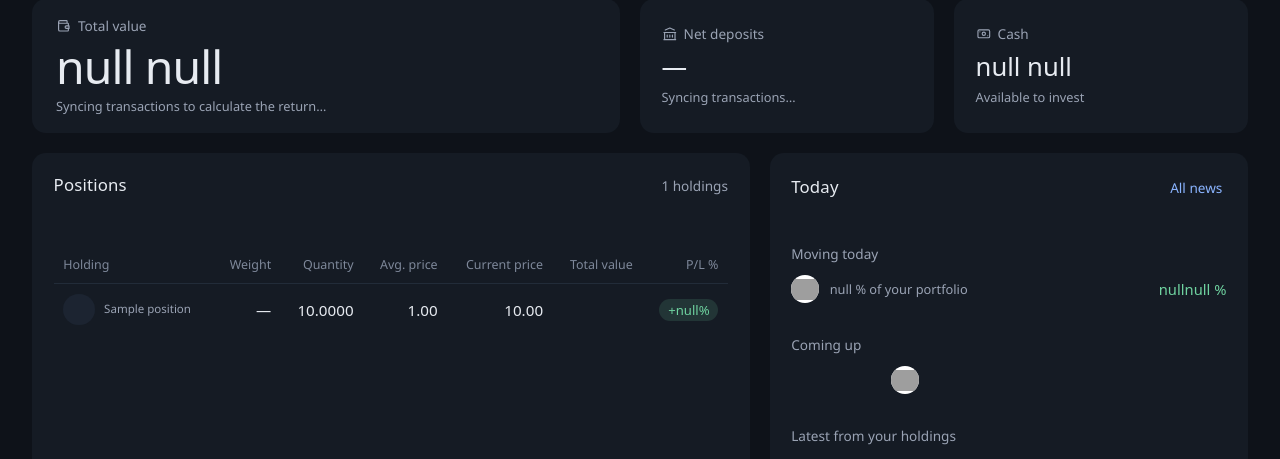
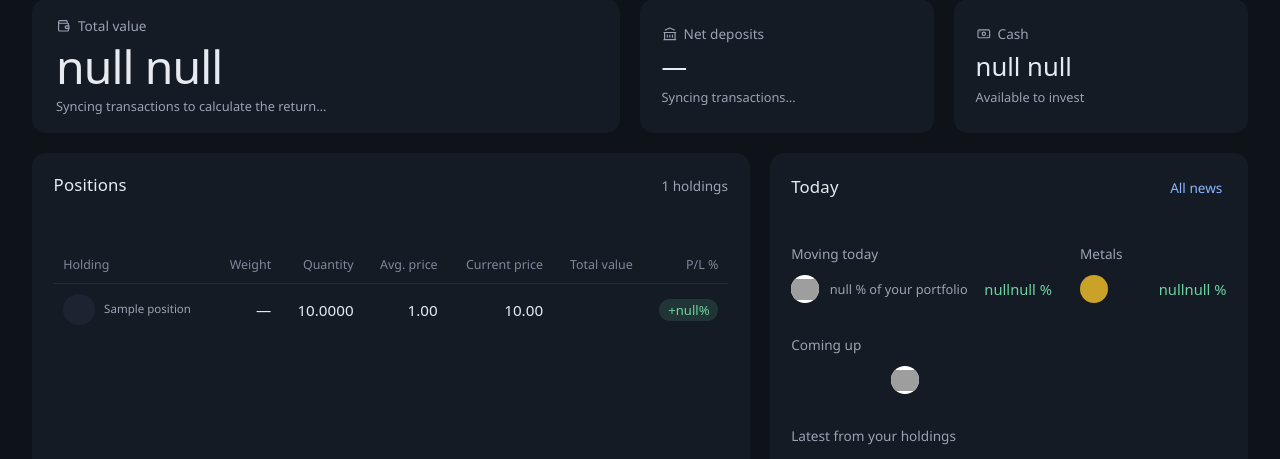
Before and after one commit to llijat/t212-visualizer, a Spring app: page /dashboard in a window 1280 px wide. Shown: the part 84-543 px from the top of the page. Run offline with Thymeleaf, Linux system fonts and the light colour scheme; the template is opened without the code that fills it: most values are stand-ins (such as "Sample title", 1, 10 or a date in 2020); data that the repository does not hold is empty; grey boxes are pictures that could not be loaded.

Commit message:
Mostrar el oro y la plata junto a "Moving today" en el dashboard
En la tarjeta "Today", las acciones que más se mueven y los dos metales
van en dos columnas 2:1, porque una fila de acción necesita casi el
doble de ancho que una de metal. Cuando no caben las dos, los metales
pasan debajo. Cada metal abre /news#metals, que muestra directamente la
carpeta Metals.

Primer test del controlador del dashboard.

Co-Authored-By: Claude Opus 5.5 <noreply@anthropic.com>

```diff
--- a/src/main/java/com/llijat/t212visualizer/controller/DashboardController.java
+++ b/src/main/java/com/llijat/t212visualizer/controller/DashboardController.java
@@ -44,6 +44,7 @@ public class DashboardController {
         model.addAttribute("moves", quoteService.getMoves());
         model.addAttribute("comingUp", calendarService.getComingUp());
         model.addAttribute("today", LocalDate.now(SPAIN));
+        model.addAttribute("metals", quoteService.getMetals());
         return "dashboard"; // resolves to templates/dashboard.html
     }
 
--- a/src/main/resources/templates/dashboard.html
+++ b/src/main/resources/templates/dashboard.html
@@ -98,6 +98,14 @@
         /* Moving today: logo, symbol over its weight, and the change */
         .move-row { grid-template-columns: auto minmax(0, 1fr) auto; }
         .move-row .today-faint { display: block; }
+        /* Moving today and Metals side by side, 2:1; each has a minimum width, so Metals wraps below when they do not fit */
+        .today-moves { display: flex; flex-wrap: wrap; gap: 1.5rem 1.75rem; }
+        .today-stocks { flex: 2 1 14rem; min-width: 0; }
+        .today-metals { flex: 1 1 8rem; min-width: 0; }
+        /* Metals: a coin of the metal's colour, the name and the change */
+        .metal-row { grid-template-columns: auto minmax(0, 1fr) auto; }
+        .metal-logo { background: #c9a227; color: #1a1406; }
+        .metal-logo.is-silver { background: #b9c0cb; color: #14171c; }
         /* Coming up: the day, logo and symbol, and when in the day */
         .coming-row { grid-template-columns: 5.6rem auto minmax(0, 1fr) auto; }
         .coming-row .today-figure { color: var(--muted); font-weight: 400; }
@@ -356,8 +364,10 @@
             </div>
 
             <div class="today-body scroll scroll-hints">
-                <!-- The holdings that move most, up or down; each one opens its news -->
-                <section th:if="${!moves.isEmpty()}" aria-labelledby="today-moves">
+                <!-- Two columns, 2:1: the holdings that move most (each opens its news) and gold and silver.
+                     When there is no room for both, Metals wraps below on its own. -->
+                <div class="today-moves" th:if="${!moves.isEmpty() or !metals.isEmpty()}">
+                <section class="today-stocks" th:if="${!moves.isEmpty()}" aria-labelledby="today-moves">
                     <h3 class="today-title" id="today-moves">Moving today</h3>
                     <ul class="today-list">
                         <li th:each="m : ${moves}" th:if="${mStat.index < 4}">
@@ -376,6 +386,24 @@
                         </li>
                     </ul>
                 </section>
+
+                <!-- Gold and silver through the GLD and SLV funds: only the change, because a fund share is not an ounce -->
+                <section class="today-metals" th:if="${!metals.isEmpty()}" aria-labelledby="today-metals">
+                    <h3 class="today-title" id="today-metals">Metals</h3>
+                    <ul class="today-list">
+                        <li th:each="m : ${metals}">
+                            <a class="today-row metal-row" href="/news#metals" th:title="'The news about ' + ${#strings.toLowerCase(m.name())} + ' (through the ' + ${m.etf()} + ' fund)'">
+                                <span class="logo metal-logo" th:classappend="${m.etf() == 'SLV'} ? 'is-silver'" aria-hidden="true">
+                                    <span class="logo-initial" th:text="${#strings.substring(m.name(), 0, 1)}">G</span>
+                                </span>
+                                <span class="today-symbol" th:text="${m.name()}">Gold</span>
+                                <span class="today-figure" th:classappend="${m.changePercent().signum() < 0} ? 'negative' : 'positive'"
+                                      th:text="${m.changePercent().signum() < 0 ? '−' : '+'} + ${#numbers.formatDecimal(m.changePercent().abs(), 1, 2, 'POINT')} + ' %'">+0.85 %</span>
+                            </a>
+                        </li>
+                    </ul>
+                </section>
+                </div>
 
                 <!-- The next quarterly results of the holdings -->
                 <section th:if="${!comingUp.isEmpty()}" aria-labelledby="today-coming">
--- a/src/main/resources/templates/news.html
+++ b/src/main/resources/templates/news.html
@@ -520,6 +520,9 @@
         const starredButton = sources.find(button => button.dataset.show === 'starred');
         if (location.hash === '#starred') choose(starredButton);
 
+        // From the dashboard: /news#metals opens the Metals folder
+        if (location.hash === '#metals') choose(sources.find(button => button.dataset.show === 'metals'));
+
         // From the dashboard: /news#holding=NVDA opens that holding's news (if it has any this week)
         const wantedHolding = new URLSearchParams(location.hash.slice(1)).get('holding');
         const holdingButton = sources.find(button => button.dataset.symbol === wantedHolding);
```
Also changed, not shown: 1 other file.
